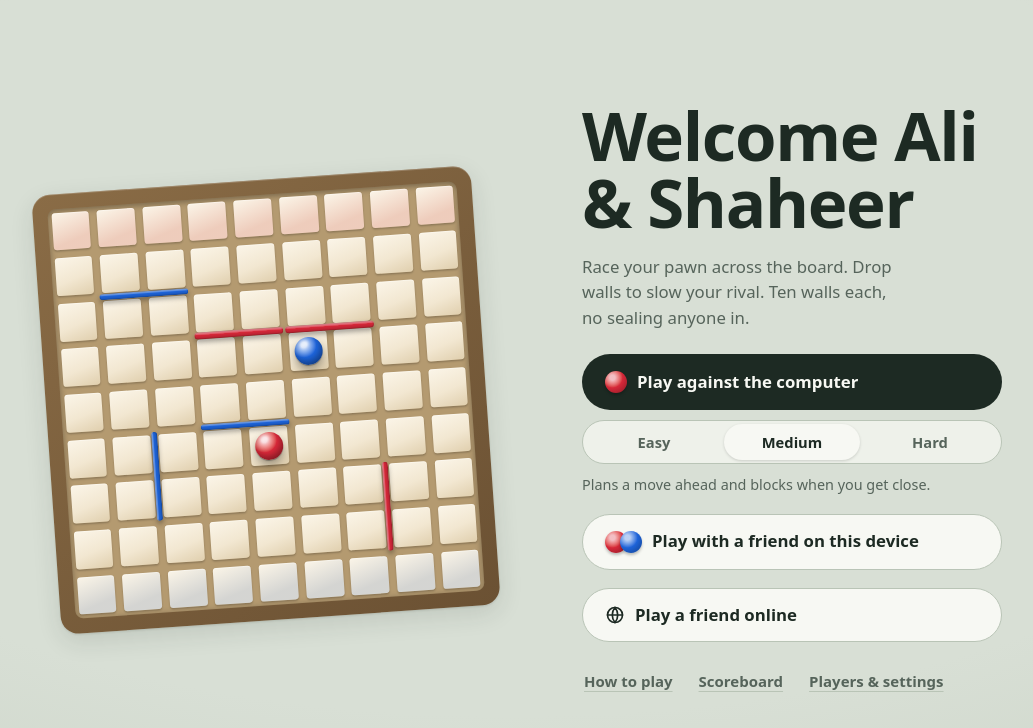
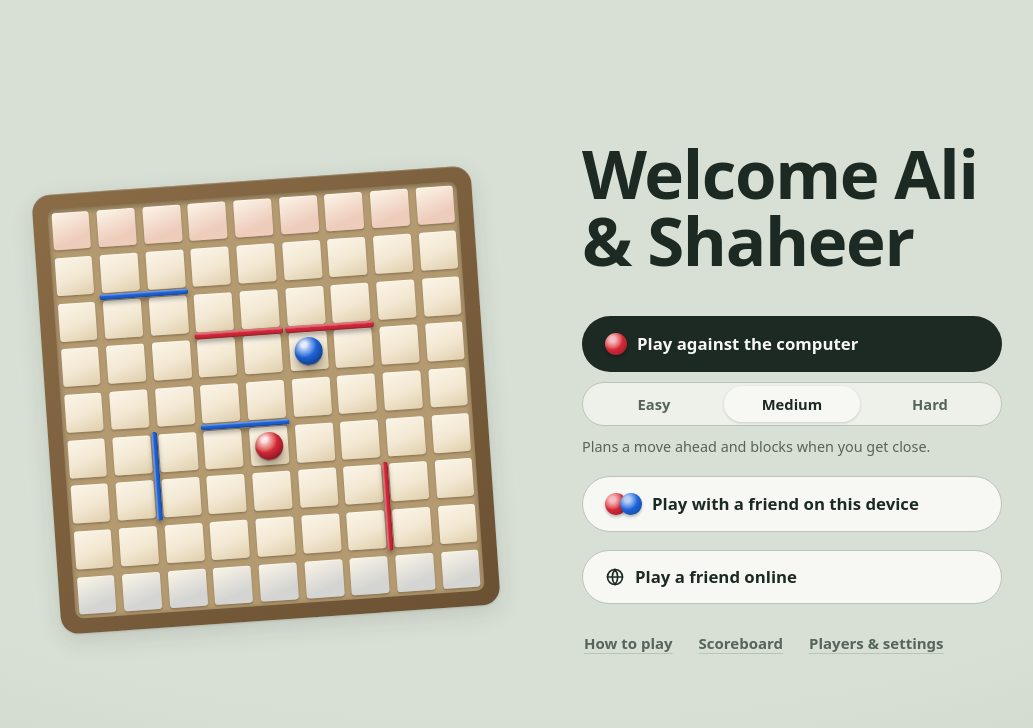
Before and after one commit to alihassan20035/Corridors, a website with bundled scripts: page index.html in a window 1280 px wide. Shown: the whole page, without its empty margins (128-1161 px from the left). Built offline with nearby package versions, Linux system fonts and the light colour scheme.

Commit message:
Update index.html

```diff
--- a/index.html
+++ b/index.html
@@ -20,7 +20,7 @@
 
       <div class="menu-panel">
         <h1 id="menu-title" class="wordmark">Welcome Ali & Shaheer</h1>
-        <p class="tagline">Race your pawn across the board. Drop walls to slow your rival. Ten walls each, no sealing anyone in.</p>
+        <p class="tagline"></p>
 
         <section class="menu-block" aria-labelledby="ai-heading">
           <button class="btn btn-primary btn-big" id="btn-play-ai" type="button">
```
